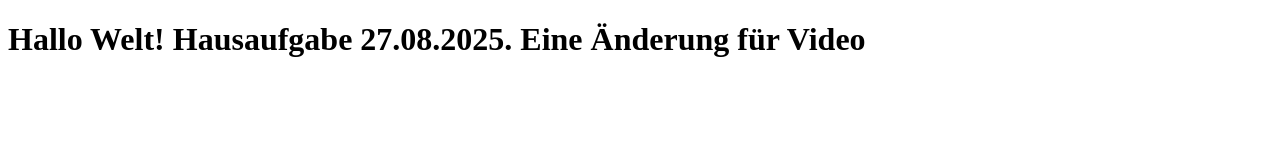
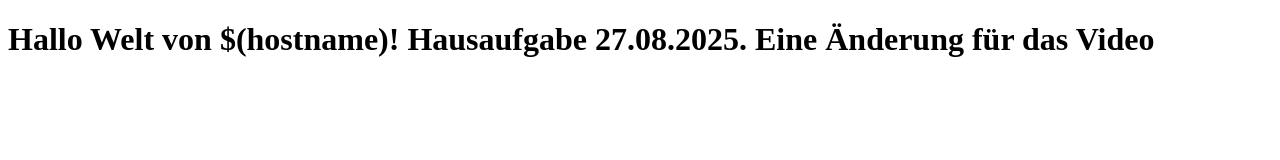
Before and after one commit to Loki-Buddy/HA_20250827, a plain HTML site: page index.html in a window 1280 px wide. Drawn offline with Linux system fonts and the light colour scheme.

Commit message:
müsste laufen

```diff
--- a/index.html
+++ b/index.html
@@ -7,6 +7,6 @@
         <title>Document</title>
     </head>
     <body>
-        <h1>Hallo Welt! Hausaufgabe 27.08.2025. Eine Änderung für Video</h1>
+        <h1>Hallo Welt von $(hostname)! Hausaufgabe 27.08.2025.      Eine Änderung für das Video</h1>
     </body>
 </html>
```
